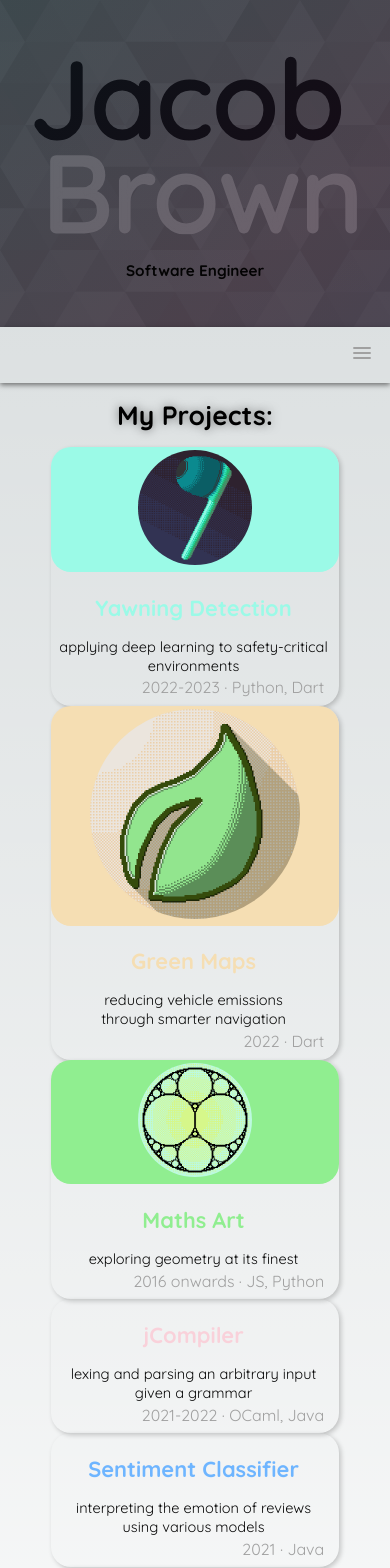
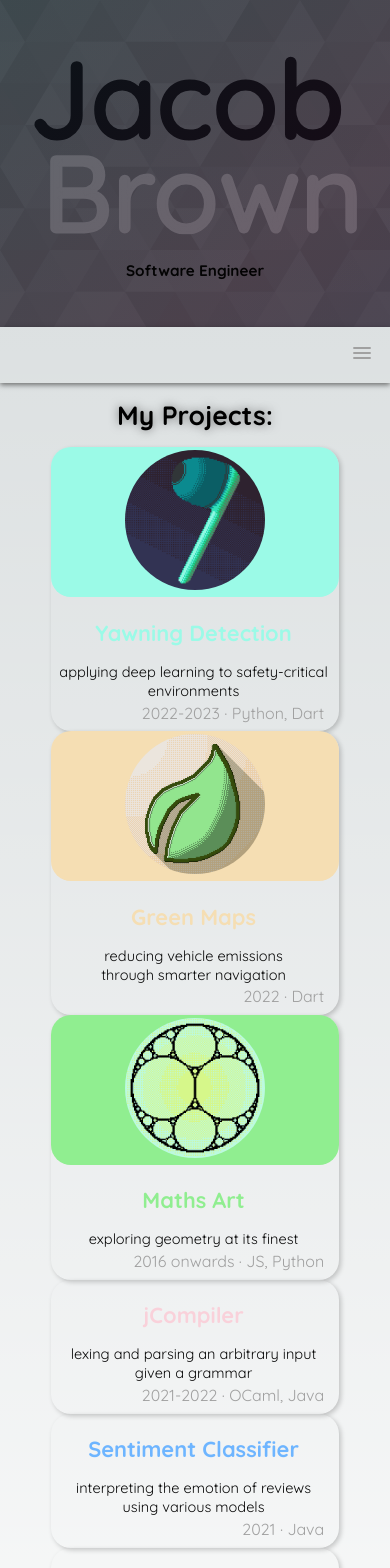
Before and after one commit to jacbn/jacbn.me, a Next.js app: page / in a window 390 px wide. Shown: the top 1568 px of the page. Built offline with nearby package versions, Linux system fonts and the light colour scheme.

Commit message:
mobile res on home

```diff
--- a/src/styles/home.module.css
+++ b/src/styles/home.module.css
@@ -353,20 +353,26 @@
   }
 
   .podium1 > div > img {
-    width: 40%;
+    width: 140px;
+  }
+
+  .podium2 > div > img {
+    width: 140px;
   }
 
   .podium2 {
     margin-top: 0;
   }
 
+  .podium3 > div > img {
+    width: 140px;
+  }
+
   .podium3 {
     margin-top: 0;
   }
 
-  .podium3 > div > img {
-    width: 40%;
-  }
+
 }
 
 /* Tablet and Smaller Desktop */
```
